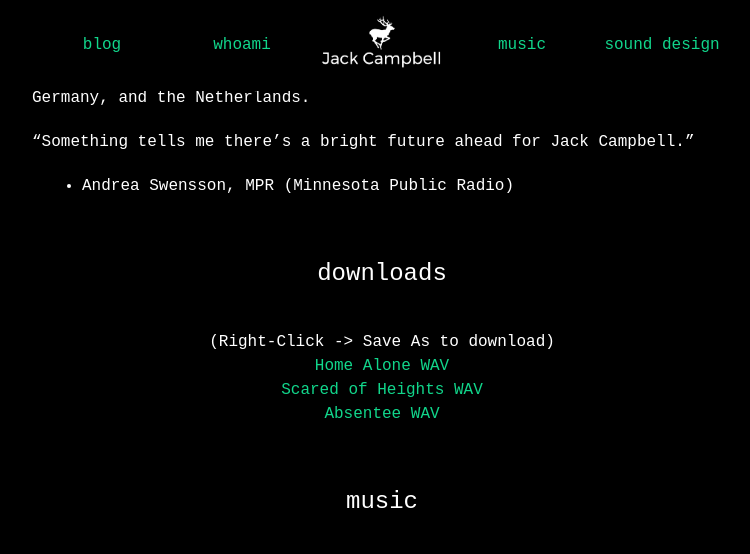
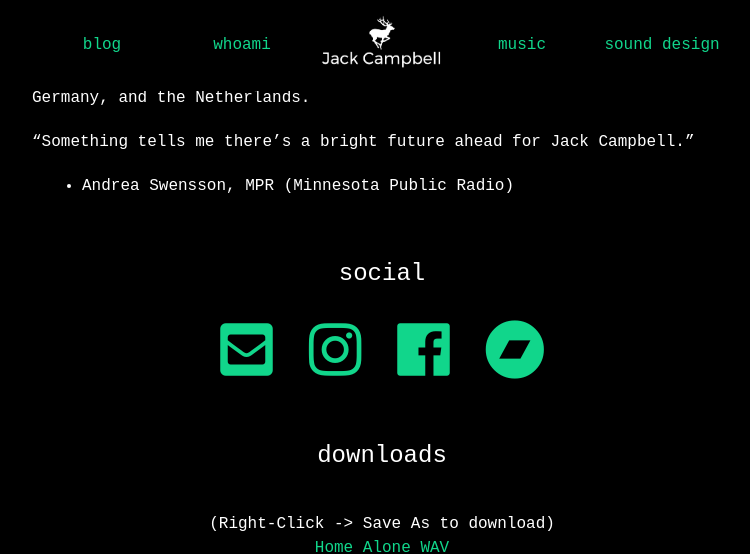
Before and after one commit to jcampbellcodes/jcampbellcodes.github.io, a Jekyll site: the page built from musician.md, in a window 1280 px wide and 900 px high, scrolled down 1055 px, cut to the strip 0-554 px from the top of the window. Shown: the whole strip, without its empty margins (258-1008 px from the left). Built offline with Jekyll 4.4.1, drawn with Linux system fonts in a browser that asks for light colours; nearby versions of some CDN libraries.

Commit message:
add socials to musicpage

```diff
--- a/musician.md
+++ b/musician.md
@@ -30,6 +30,17 @@ and the Netherlands.
 
 "Something tells me there's a bright future ahead for Jack Campbell."
 - Andrea Swensson, MPR (Minnesota Public Radio)
+
+<br>
+# <center> social </center>
+<br>
+<span class="contacticon center">
+	<a href="mailto:jack@jackcampbellsounds.com"><i class="fa fa-envelope-square"></i></a>
+	<a href="https://www.instagram.com/jackcampbellsounds/" target="_blank"><i class="fab fa-instagram"></i></a>
+	<a href="https://www.facebook.com/jackcampbellmusic" target="_blank"><i class="fab fa-facebook"></i></a>
+	<a href="https://jackcampbell.bandcamp.com/" target="_blank"><i class="fab fa-bandcamp"></i></a>
+</span>
+
 
 <br>
 # <center> downloads </center>
```
